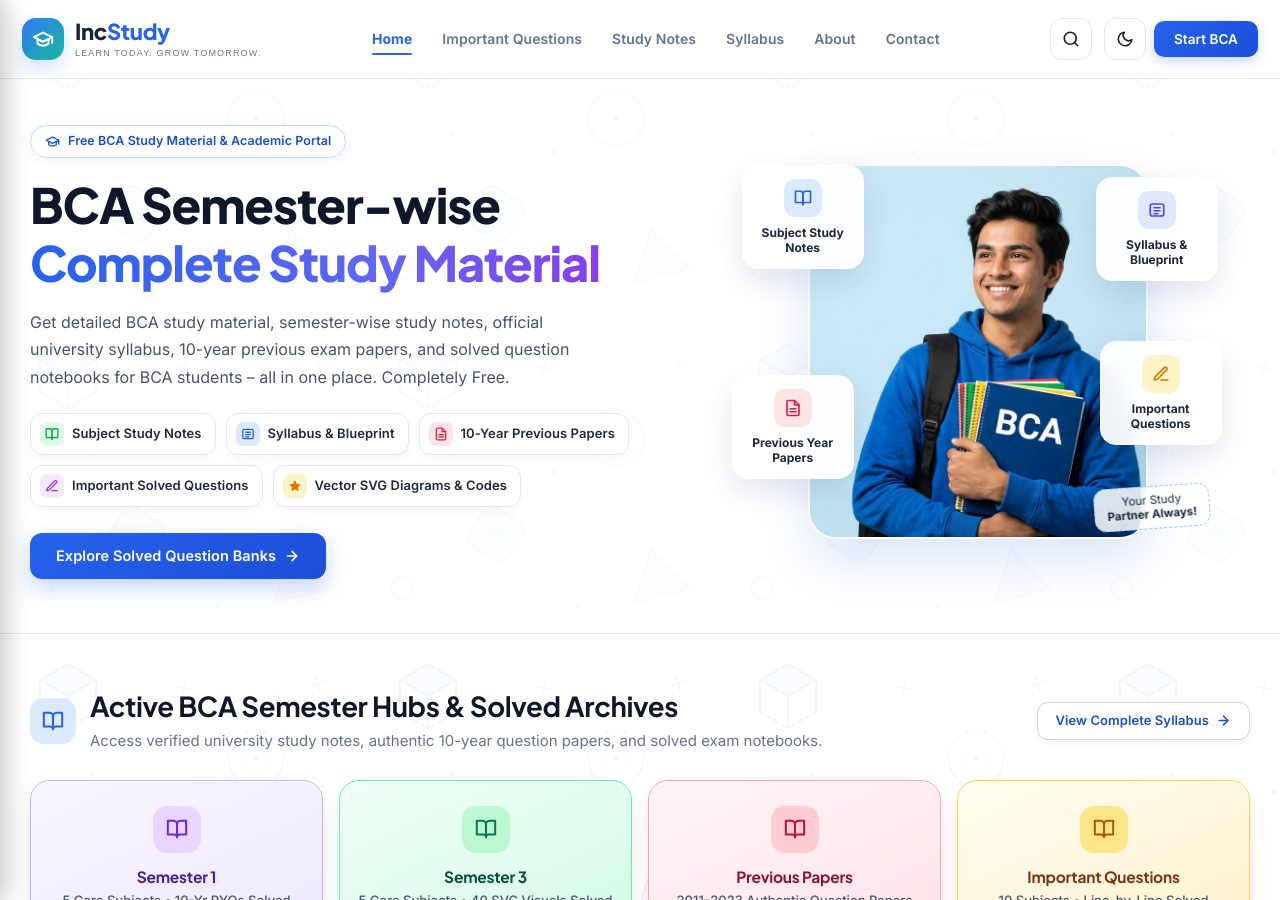
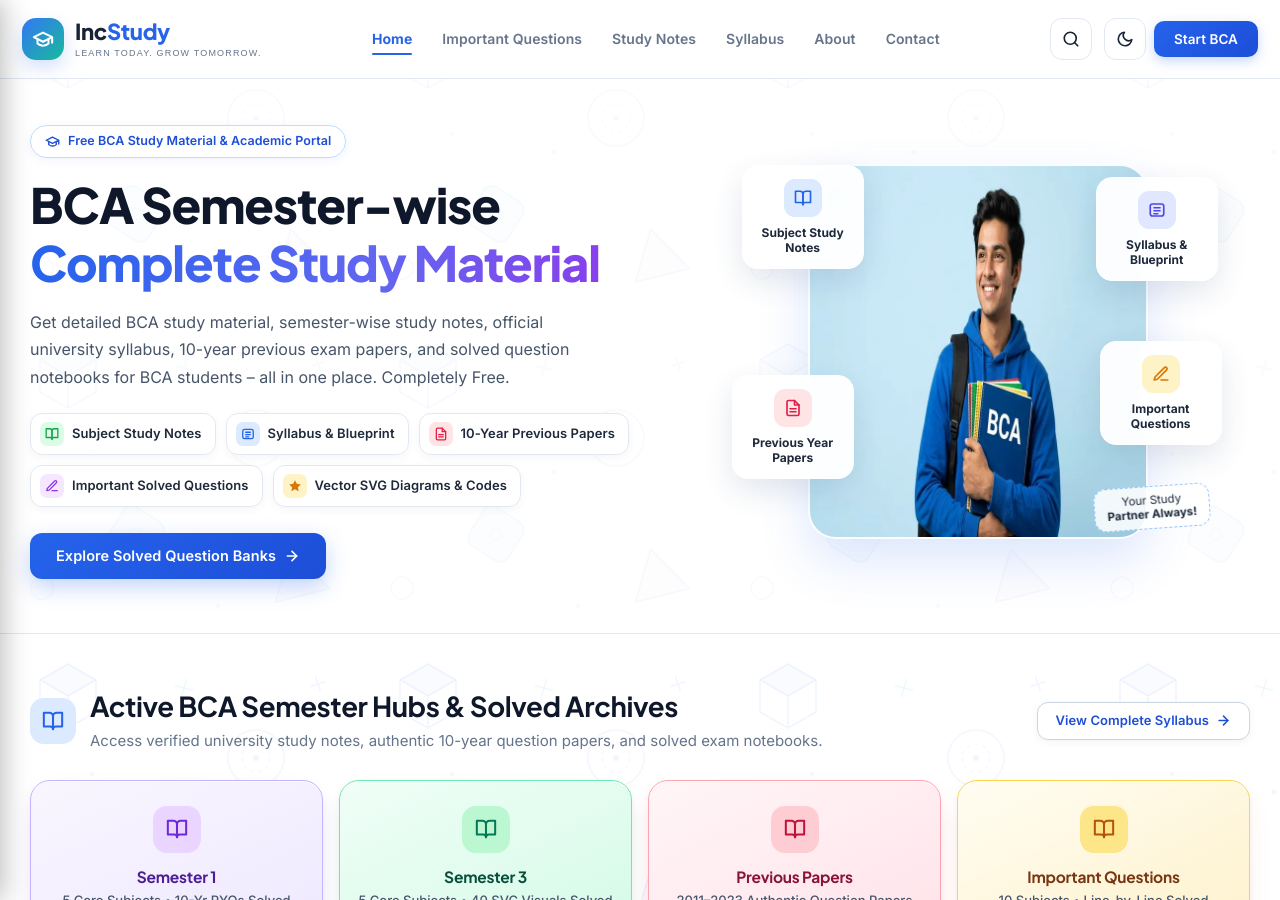
Before and after one commit to HimanshuTyagiJi/incstudy, a Jekyll site: the page built from index.html, in a window 1280 px wide and 900 px high. Built offline with Jekyll 4.4.1, drawn with Linux system fonts in a browser that asks for light colours.

Commit message:
Optimize hero image to WebP and compressed JPEG for high mobile performance

```diff
--- a/_includes/home/hero.html
+++ b/_includes/home/hero.html
@@ -42,7 +42,10 @@
       <div class="hero-portrait-stage">
         <div class="hero-portrait-glow" aria-hidden="true"></div>
         <div class="hero-portrait-frame">
-          <img src="{{ '/assets/images/hero-student.jpg' | relative_url }}" alt="BCA Student holding study notebooks" loading="eager">
+          <picture>
+            <source srcset="{{ '/assets/images/hero-student.webp' | relative_url }}" type="image/webp">
+            <img src="{{ '/assets/images/hero-student.jpg' | relative_url }}" alt="BCA Student holding study notebooks" width="340" height="375" fetchpriority="high" loading="eager" decoding="async">
+          </picture>
         </div>
 
         <!-- 4 Floating Glass Icon Cards -->
```
Also changed, not shown: assets/images/hero-student.jpg, assets/images/hero-student.webp (added).
